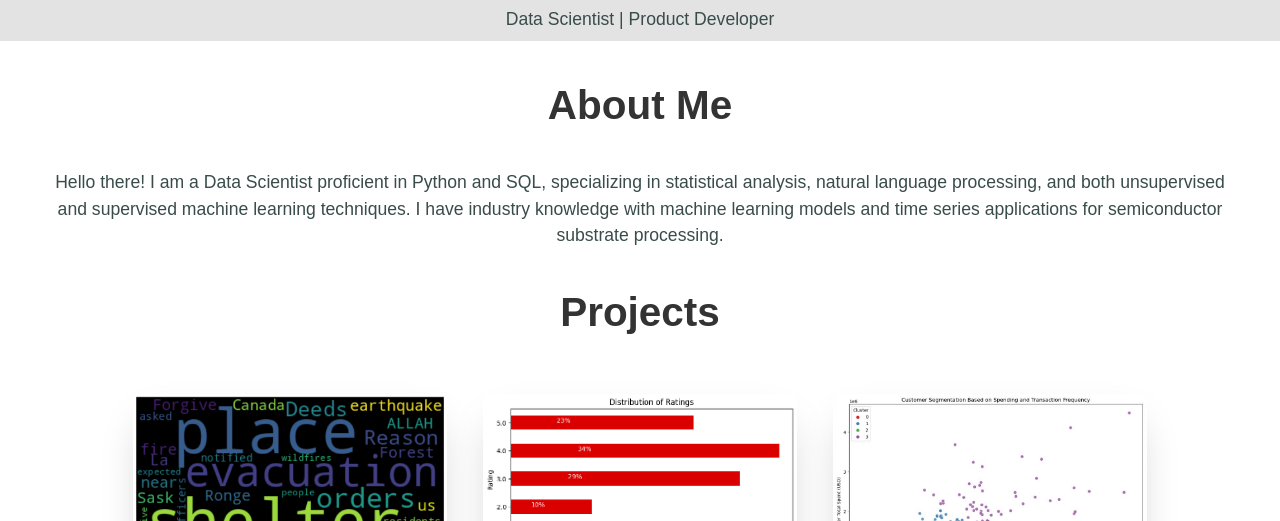
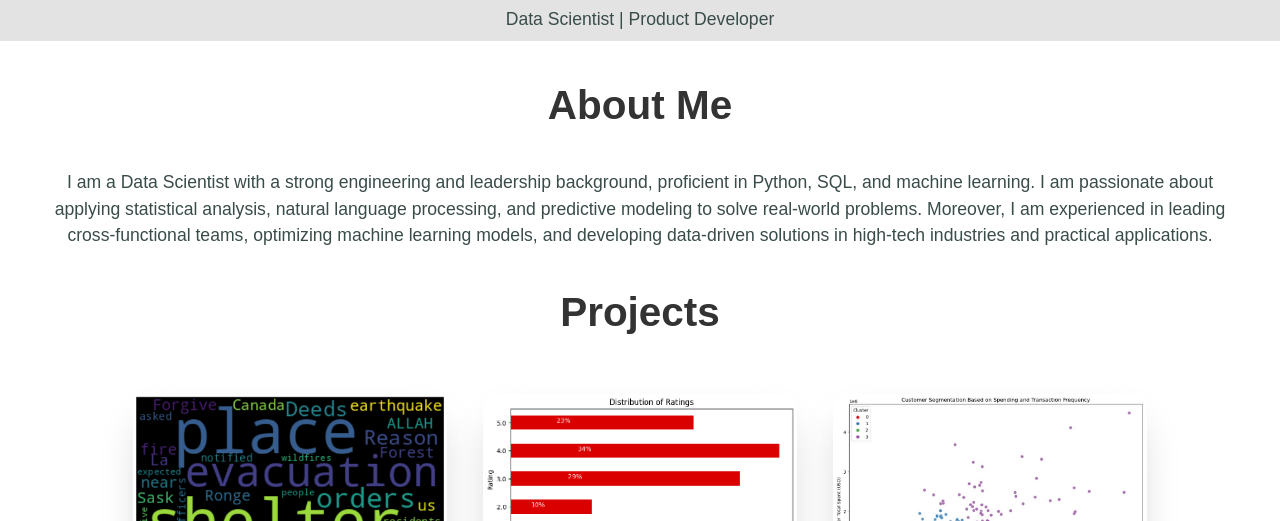
Before and after one commit to jedh2/jedh2.github.io, a plain HTML site: page index.html in a window 1280 px wide. Shown: the part 279-800 px from the top of the page. Drawn offline with Linux system fonts and the light colour scheme.

Commit message:
Update index.html
Updated About Me

```diff
--- a/index.html
+++ b/index.html
@@ -17,7 +17,7 @@
     <main>
         <section id="about">
             <h2>About Me</h2>
-            <p>Hello there! I am a Data Scientist proficient in Python and SQL, specializing in statistical analysis, natural language processing, and both unsupervised and supervised machine learning techniques. I have industry knowledge with machine learning models and time series applications for semiconductor substrate processing.
+            <p>I am a Data Scientist with a strong engineering and leadership background, proficient in Python, SQL, and machine learning. I am passionate about applying statistical analysis, natural language processing, and predictive modeling to solve real-world problems. Moreover, I am experienced in leading cross-functional teams, optimizing machine learning models, and developing data-driven solutions in high-tech industries and practical applications.
             </p>
             <h2>Projects</h2>
         </section>
```
